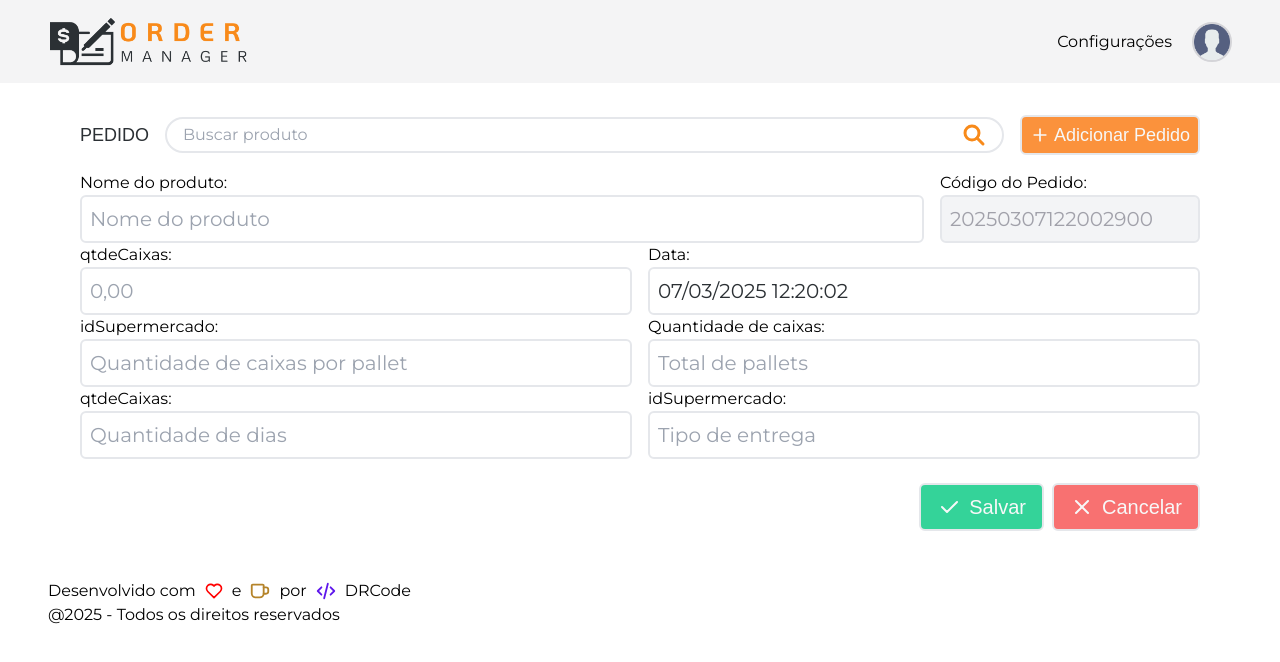
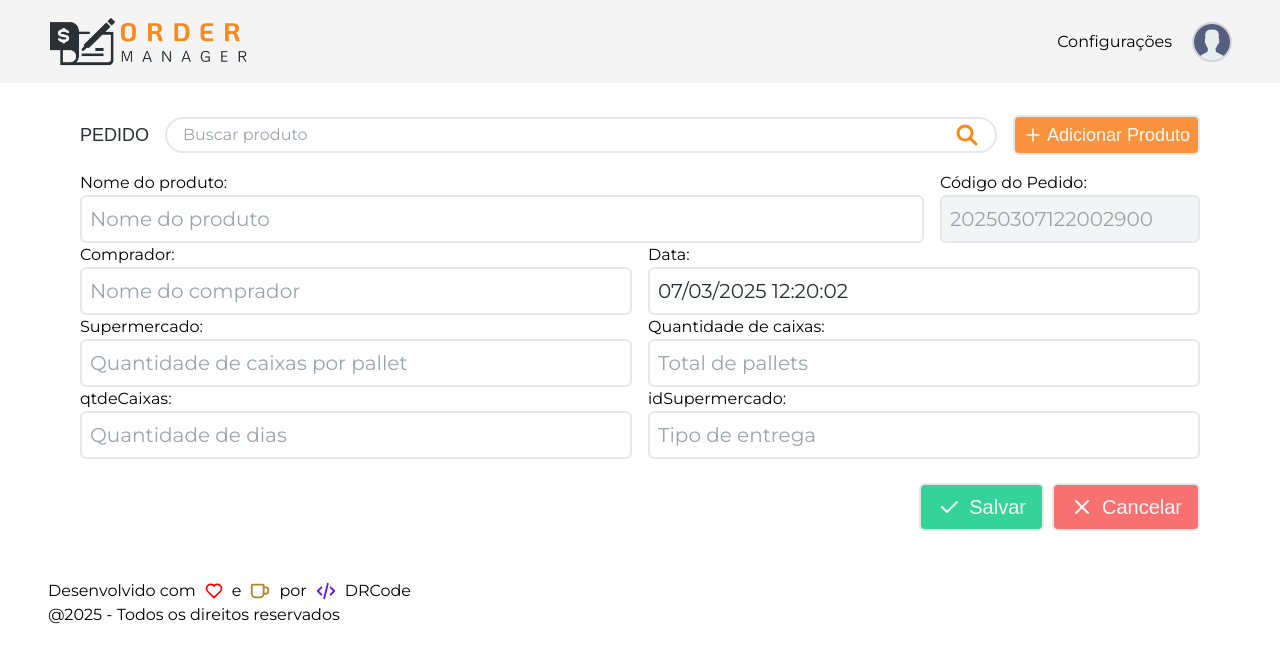
Before and after one commit to danielribas1105/order-manager, a Next.js app: page /pedidos in a window 1280 px wide. Both pictures are taken after typing "Sample" into the empty fields and a click on the button "Adicionar Pedido". Shown: the top 662 px of the page. Built offline with nearby package versions, Linux system fonts and the light colour scheme; a web font is replaced by a local one.

Commit message:
add filter comprador

```diff
--- a/src/components/pedidos/form-pedido.tsx
+++ b/src/components/pedidos/form-pedido.tsx
@@ -1,7 +1,8 @@
 import Container from "@/components/layout/container"
 import FiltroProduto from "@/components/produtos/filtro-produto"
 import BtnsSaveCancel from "@/components/templates/btns-save-cancel"
-import { GerarDatas, Pedido } from "@/core"
+import listaCompradores from "@/core/constants/usuarios"
+import { GerarDatas, Pedido, Usuario } from "@/core"
 import { IconPlus } from "@tabler/icons-react"
 
 export interface FormPedidoProps {
@@ -16,6 +17,16 @@ export default function FormPedido(props: FormPedidoProps) {
 
     const { pedido, titleForm, alteraPedido, salvar, cancelar } = props
 
+    function selecionarComprador(id: string): string {
+      let comprador = ''
+      listaCompradores.forEach(c => {
+         if(c.id === id){
+            comprador = c.nome
+         }
+      });
+      return comprador
+    }
+
     return (
         <Container className="flex-col">
            <div className="flex flex-col justify-between md:flex-row gap-4 items-center mb-4">
@@ -29,7 +40,7 @@ export default function FormPedido(props: FormPedidoProps) {
                     /* adicionarItem(props.produto) */
                  }}>
                  <IconPlus size={20} />
-                 <span>Adicionar Pedido</span>
+                 <span>Adicionar Produto</span>
               </button>
            </div>
            <div className="flex flex-1 gap-4 mb-6">
@@ -55,12 +66,11 @@ export default function FormPedido(props: FormPedidoProps) {
                  </div>
                  <div className="flex flex-1 gap-4">
                     <div className="flex flex-1 flex-col">
-                       <span>qtdeCaixas:</span>
+                       <span>Comprador:</span>
                        <input
                           className="text-xl text-logo-black p-2 rounded-md border-2 outline-none"
-                          placeholder="0,00"
-                          onChange={(e) => alteraPedido({ ...pedido, qtdeCaixas: +e.target.value })}
-                          value={pedido.qtdeCaixas ?? ""}
+                          placeholder="Nome do comprador"
+                          value={selecionarComprador(pedido.idComprador ?? "")}
                        />
                     </div>
                     <div className="flex flex-1 flex-col">
@@ -75,7 +85,7 @@ export default function FormPedido(props: FormPedidoProps) {
                  </div>
                  <div className="flex flex-1 gap-4">
                     <div className="flex flex-1 flex-col">
-                       <span>idSupermercado:</span>
+                       <span>Supermercado:</span>
                        <input
                           className="text-xl text-logo-black p-2 rounded-md border-2 outline-none"
                           placeholder="Quantidade de caixas por pallet"
```
